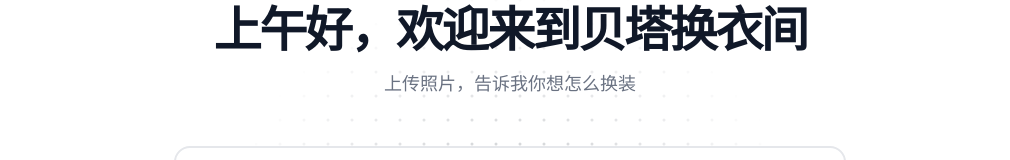
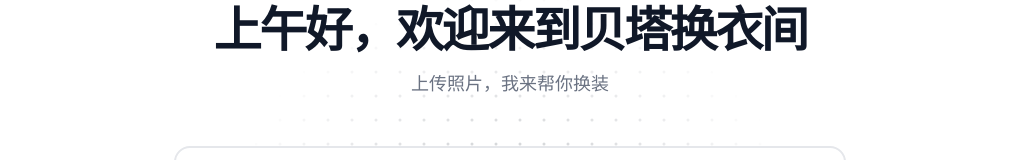
Before and after one commit to nguyenthina1082-cyber/xuni_shirt, a Next.js app: page / in a window 1280 px wide. Shown: the part 122-282 px from the top of the page, without its empty margins (130-1140 px from the left). Built offline with nearby package versions, Linux system fonts and the light colour scheme.

Commit message:
docs: 修改主页换装提示文案

```diff
--- a/src/app/page.tsx
+++ b/src/app/page.tsx
@@ -121,7 +121,7 @@ export default function HomePage() {
           </BlurFade>
           <BlurFade delay={0.25 * 2} inView>
             <p className="mt-4 text-lg text-gray-500">
-              上传照片，告诉我你想怎么换装
+              上传照片，我来帮你换装
             </p>
           </BlurFade>
         </header>
```
